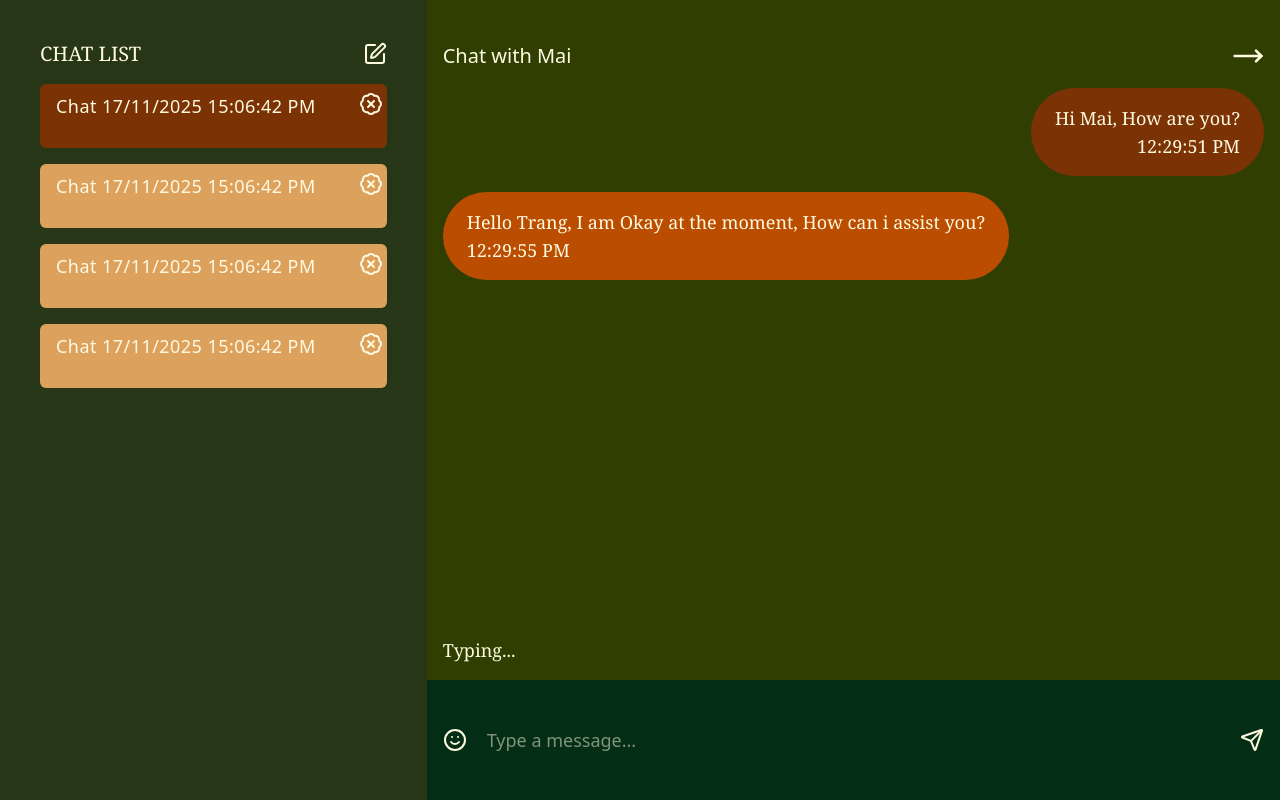
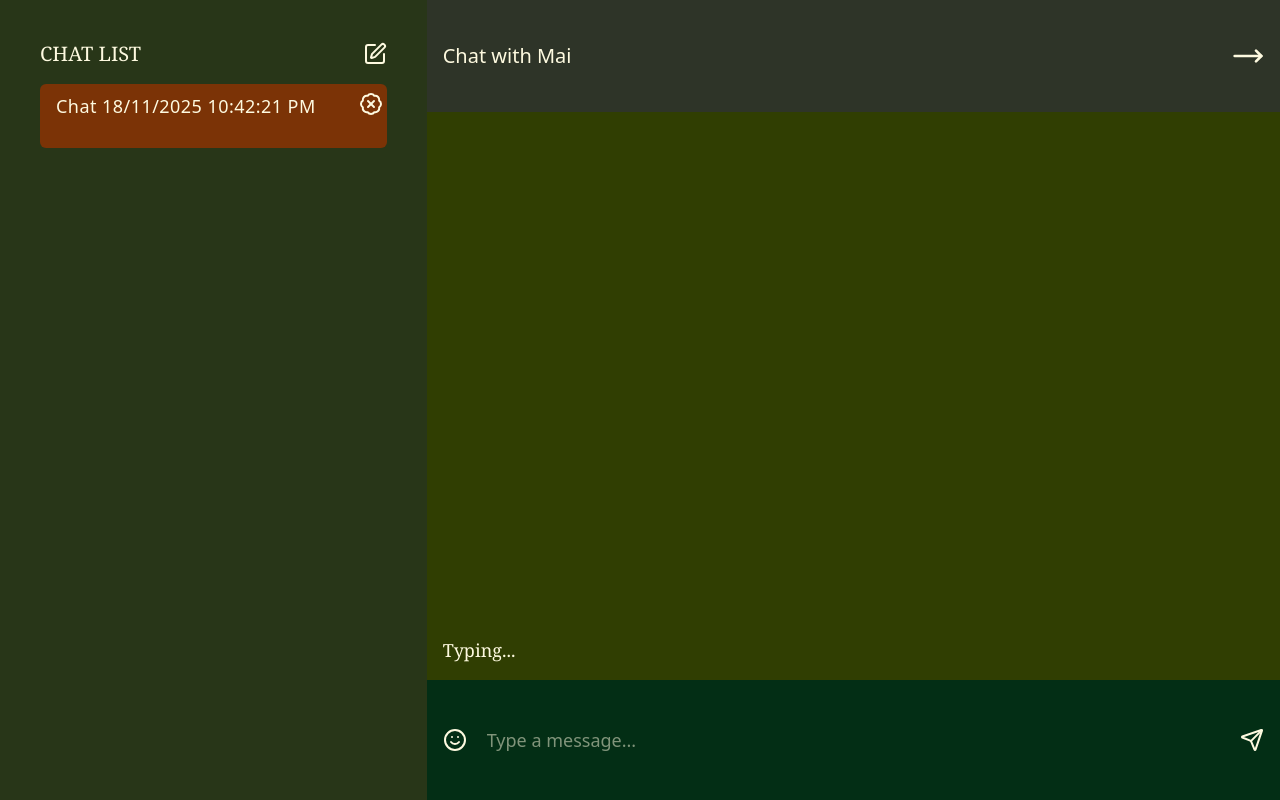
Before and after one commit to Trang217/chat_with_mai, a React (Vite) app: page / in a window 1280 px wide. Both pictures are taken after a click on the button "CHAT WITH MAI". Built offline with nearby package versions, Linux system fonts and the light colour scheme.

Commit message:
update chat list and chat prompt message

```diff
--- a/src/App.tsx
+++ b/src/App.tsx
@@ -1,11 +1,24 @@
 import { useState, type JSX } from "react";
 import ChatBotStart from "./components/ChatBotStart";
 import ChatBotApp from "./components/ChatBotApp";
+import type { Chat } from "./types";
 
 function App(): JSX.Element {
   const [isChatting, setIsChatting] = useState<boolean>(false);
+  const [chats, setChats] = useState<Chat[]>([]);
   const handleStartChat = (): void => {
     setIsChatting(true);
+
+    if (chats.length === 0) {
+      const newChat: Chat = {
+        id: `Chat ${new Date().toLocaleDateString(
+          "en-GB"
+        )} ${new Date().toLocaleTimeString()}`,
+        messages: [],
+      };
+
+      setChats([newChat]);
+    }
   };
 
   const handleEndChat = (): void => {
@@ -15,7 +28,11 @@ function App(): JSX.Element {
   return (
     <div>
       {isChatting ? (
-        <ChatBotApp onEndChat={handleEndChat} />
+        <ChatBotApp
+          onEndChat={handleEndChat}
+          chats={chats}
+          onSetChats={setChats}
+        />
       ) : (
         <ChatBotStart onStartChat={handleStartChat} />
       )}
--- a/src/components/ChatBotApp.tsx
+++ b/src/components/ChatBotApp.tsx
@@ -1,15 +1,56 @@
 import { BadgeX, MoveRight, Send, Smile, SquarePen } from "lucide-react";
-import { type JSX } from "react";
+import { useState, type JSX } from "react";
+import type { Chat, Message } from "../types";
 
 interface ChatBotAppProps {
+  chats: Chat[];
+  onSetChats: React.Dispatch<React.SetStateAction<Chat[]>>;
   onEndChat: () => void;
 }
 
-function ChatBotApp({ onEndChat }: ChatBotAppProps): JSX.Element {
+function ChatBotApp({
+  onEndChat,
+  chats,
+  onSetChats,
+}: ChatBotAppProps): JSX.Element {
+  const [inputValue, setInputValue] = useState<string>("");
+  const [messages, setMessages] = useState<Message[]>(chats[0].messages);
   const handleGoBackClick = (): void => {
-    console.log("end");
     onEndChat();
   };
+
+  const handleInputChange = (event: React.ChangeEvent<HTMLInputElement>) => {
+    setInputValue(event.target.value);
+  };
+
+  const sendMessages = (event: React.FormEvent<HTMLFormElement>) => {
+    event.preventDefault();
+
+    if (inputValue.trim() === "") {
+      return;
+    }
+
+    const newMessage: Message = {
+      type: "prompt",
+      text: inputValue,
+      timestamp: new Date().toLocaleTimeString(),
+    };
+
+    const updatedMessages = [...messages, newMessage];
+    setMessages(updatedMessages);
+    setInputValue("");
+
+    const updatedChats = chats.map((chat, index) => {
+      if (index === 0) {
+        return { ...chat, messages: updatedMessages };
+      }
+
+      return chat;
+    });
+
+    onSetChats(updatedChats);
+  };
+
   return (
     <div className="flex min-h-screen text-[#FEFAE0]">
       <div className="flex flex-col space-y-4 w-1/3 p-10 bg-[#283618]">
@@ -18,29 +59,23 @@ function ChatBotApp({ onEndChat }: ChatBotAppProps): JSX.Element {
           <SquarePen className="cursor-pointer hover:scale-105 transition-all duration-150" />
         </div>
 
-        <div className="flex justify-between bg-[#DDA15E] h-16 pl-4 py-2 pr-1 rounded-md active">
-          <h4 className="text-lg tracking-wide">Chat 17/11/2025 15:06:42 PM</h4>
-          <BadgeX className="cursor-pointer hover:scale-105 transition-all duration-150" />
-        </div>
-
-        <div className="flex justify-between bg-[#DDA15E] h-16 pl-4 py-2 pr-1 rounded-md">
-          <h4 className="text-lg tracking-wide">Chat 17/11/2025 15:06:42 PM</h4>
-          <BadgeX className="cursor-pointer hover:scale-105 transition-all duration-150" />
-        </div>
-
-        <div className="flex justify-between bg-[#DDA15E] h-16 pl-4 py-2 pr-1 rounded-md">
-          <h4 className="text-lg tracking-wide">Chat 17/11/2025 15:06:42 PM</h4>
-          <BadgeX className="cursor-pointer hover:scale-105 transition-all duration-150" />
-        </div>
-
-        <div className="flex justify-between bg-[#DDA15E] h-16 pl-4 py-2 pr-1 rounded-md">
-          <h4 className="text-lg tracking-wide">Chat 17/11/2025 15:06:42 PM</h4>
-          <BadgeX className="cursor-pointer hover:scale-105 transition-all duration-150" />
-        </div>
+        {chats.map((chat, index) => {
+          return (
+            <div
+              key={index}
+              className={`flex justify-between bg-[#DDA15E] h-16 pl-4 py-2 pr-1 rounded-md ${
+                index === 0 ? "active" : ""
+              }`}
+            >
+              <h4 className="text-lg tracking-wide">{chat.id}</h4>
+              <BadgeX className="cursor-pointer hover:scale-105 transition-all duration-150" />
+            </div>
+          );
+        })}
       </div>
 
-      <div className="flex flex-col pt-10 w-2/3 bg-[#303e02]">
-        <div className="flex items-center justify-between px-4">
+      <div className="flex flex-col w-2/3 bg-[#303e02]">
+        <div className="flex items-center justify-between py-10 px-4 bg-[#2e3428]">
           <h3 className="text-xl">Chat with Mai</h3>
           <MoveRight
             onClick={handleGoBackClick}
@@ -49,27 +84,36 @@ function ChatBotApp({ onEndChat }: ChatBotAppProps): JSX.Element {
         </div>
 
         <div className="flex flex-col space-y-4 p-4 grow">
-          <div className="prompt text-lg font-serif">
-            Hi Mai, How are you?
-            <span className="text-md block">12:29:51 PM</span>
-          </div>
-
+          {messages.map((message, index) => {
+            return (
+              <div
+                key={index}
+                className={`prompt text-lg font-serif ${message.type}`}
+              >
+                {message.text}
+                <span className="text-md block">{message.timestamp}</span>
+              </div>
+            );
+          })}
+          {/*
           <div className="response text-lg font-serif">
             Hello Trang, I am Okay at the moment, How can i assist you?
             <span className="text-md block">12:29:55 PM</span>
-          </div>
+          </div> */}
 
           <div className="font-serif text-lg mt-auto">Typing...</div>
         </div>
 
         <form
-          action=""
+          onSubmit={sendMessages}
           className="flex justify-between items-center space-x-3 px-4 w-full h-30 bg-green-950"
         >
           <Smile />
           <input
             className="flex-1 outline-none text-xl placeholder:text-lg px-2"
             type="text"
+            onChange={handleInputChange}
+            value={inputValue}
             placeholder="Type a message..."
           />
           <Send className="cursor-pointer hover:scale-105 transition-all duration-150" />
--- /dev/null
+++ b/src/types.ts
@@ -0,0 +1,10 @@
+export interface Chat {
+  id: string;
+  messages: Message[];
+}
+
+export interface Message {
+  type: "prompt" | "response";
+  text: string;
+  timestamp: string;
+}
```
